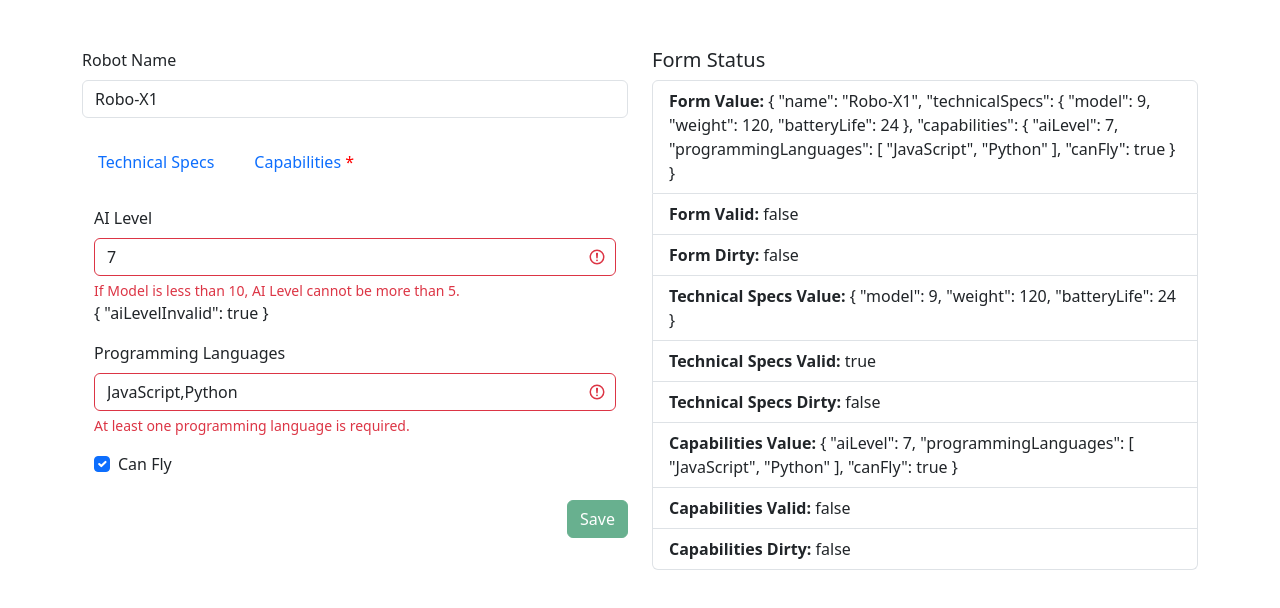
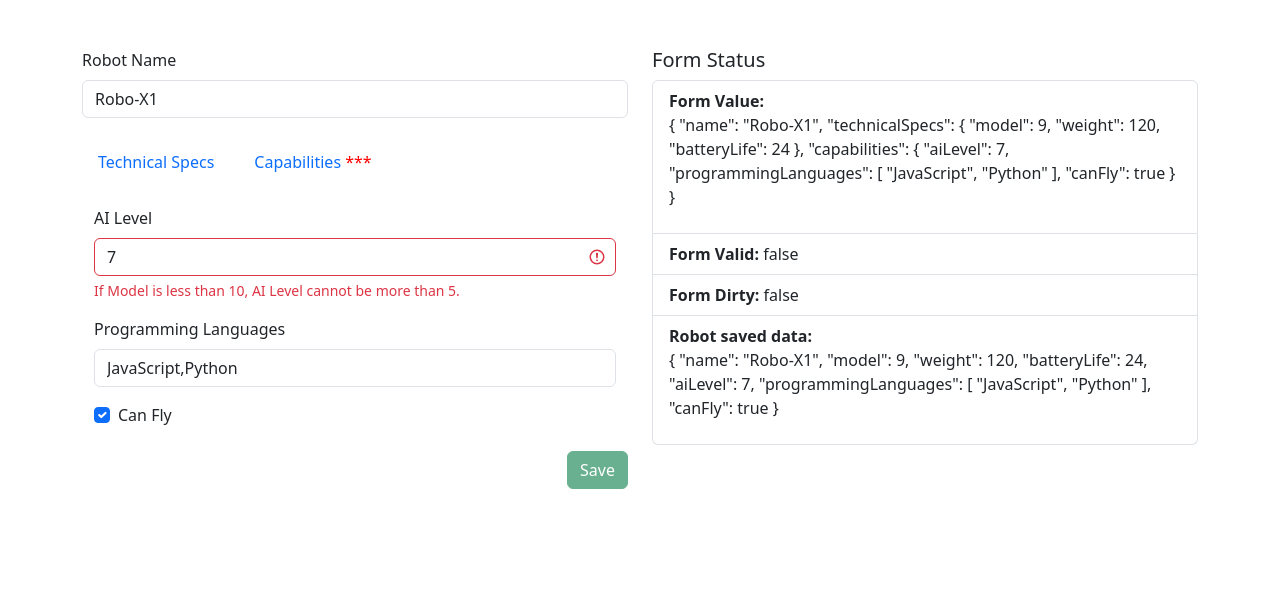
Before and after one commit to tbener/angular-forms-workshop, an Angular app: page /tab2 in a window 1280 px wide. Shown: the top 608 px of the page. Built offline with nearby package versions, Linux system fonts and the light colour scheme.

Commit message:
organize and add object display

```diff
--- a/src/app/form/robot-form.service.ts
+++ b/src/app/form/robot-form.service.ts
@@ -25,7 +25,6 @@ export class RobotFormService {
             canFly: [false]
         })
     }, { validators: modelToAiLevelValidator() });
-
 
     getFormInit() {
         this.loadData();
--- a/src/app/tabs/tab1/tab1.component.html
+++ b/src/app/tabs/tab1/tab1.component.html
@@ -3,7 +3,7 @@
         <label for="model" class="form-label">Model</label>
         <input id="model" type="number" formControlName="model" class="form-control"
             [class.is-invalid]="isInvalid('model')" />
-        <div *ngIf="isInvalid('model')" class="invalid-feedback">
+        <div class="invalid-feedback">
             Model is required.
         </div>
     </div>
@@ -12,7 +12,7 @@
         <label for="weight" class="form-label">Weight</label>
         <input id="weight" type="number" formControlName="weight" class="form-control"
             [class.is-invalid]="isInvalid('weight')" />
-        <div *ngIf="isInvalid('weight')" class="invalid-feedback">
+        <div class="invalid-feedback">
             Weight is required.
         </div>
     </div>
@@ -21,7 +21,7 @@
         <label for="batteryLife" class="form-label">Battery Life</label>
         <input id="batteryLife" type="number" formControlName="batteryLife" class="form-control"
             [class.is-invalid]="isInvalid('batteryLife')" />
-        <div *ngIf="isInvalid('batteryLife')" class="invalid-feedback">
+        <div class="invalid-feedback">
             Battery Life is required.
         </div>
     </div>
--- a/src/app/tabs/tab1/tab1.component.ts
+++ b/src/app/tabs/tab1/tab1.component.ts
@@ -1,6 +1,6 @@
-import { ChangeDetectionStrategy, Component, inject } from '@angular/core';
+import { Component, inject } from '@angular/core';
 import { RobotFormService } from '../../form/robot-form.service';
-import { FormGroup, ReactiveFormsModule } from '@angular/forms';
+import { ReactiveFormsModule } from '@angular/forms';
 import { CommonModule } from '@angular/common';
 
 @Component({
@@ -9,7 +9,6 @@ import { CommonModule } from '@angular/common';
   imports: [CommonModule, ReactiveFormsModule],
   templateUrl: './tab1.component.html',
   styleUrl: './tab1.component.scss',
-  changeDetection: ChangeDetectionStrategy.OnPush
 })
 export class Tab1Component {
   private robotFormService = inject(RobotFormService);
--- a/src/app/tabs/tab2/tab2.component.html
+++ b/src/app/tabs/tab2/tab2.component.html
@@ -13,9 +13,6 @@
             If Model is less than 10, AI Level cannot be more than 5.
         </div>
         }
-        <div>
-            {{ form.controls.aiLevel.errors | json }}
-        </div>
     </div>
 
     <div class="mb-3">
--- a/src/app/tabs/tab2/tab2.component.ts
+++ b/src/app/tabs/tab2/tab2.component.ts
@@ -1,4 +1,4 @@
-import { ChangeDetectionStrategy, ChangeDetectorRef, Component, inject, OnInit, signal } from '@angular/core';
+import { Component, inject } from '@angular/core';
 import { RobotFormService } from '../../form/robot-form.service';
 import { CommonModule, NgIf } from '@angular/common';
 import { ReactiveFormsModule } from '@angular/forms';
@@ -9,30 +9,12 @@ import { ReactiveFormsModule } from '@angular/forms';
   imports: [CommonModule, ReactiveFormsModule, NgIf],
   templateUrl: './tab2.component.html',
   styleUrl: './tab2.component.scss',
-  // changeDetection: ChangeDetectionStrategy.OnPush
 })
-export class Tab2Component implements OnInit {
+export class Tab2Component {
   private robotFormService = inject(RobotFormService);
   form = this.robotFormService.getCapabilitiesForm();
-  private cdr = inject(ChangeDetectorRef);
-  public readonly isInvalidSignal = signal<boolean>(false);
-
-
-  ngOnInit(): void {
-    // debugger
-    // this.isInv.set(this.form.controls.aiLevel.invalid)
-    // this.robotFormService.getForm().controls.technicalSpecs.valueChanges.subscribe(() => {
-    //   console.log('detectChanges');
-    //   this.isInv.set(this.form.controls.aiLevel.invalid)
-
-    // })
-    this.form.controls.aiLevel.statusChanges.subscribe(() => {
-      // this.form.controls.aiLevel.updateValueAndValidity();
-      // this.cdr.detectChanges();
-    })
-  }
 
   isInvalid(fieldName: string): boolean {
-    return this.form.get(fieldName)?.invalid || true; // && this.form.get(fieldName)?.touched || false;
+    return this.form.get(fieldName)?.invalid && this.form.get(fieldName)?.touched || false;
   }
 }
--- a/src/app/tabs/tabs-main/tabs-main.component.html
+++ b/src/app/tabs/tabs-main/tabs-main.component.html
@@ -13,16 +13,8 @@
             </form>
 
             <nav class="nav mb-4">
-                <a routerLink="tab1" class="nav-link btn me-2">Technical Specs
-                    @if (form.controls.technicalSpecs.invalid) {
-                    <span style="color: red">*</span>
-                    }
-                </a>
-                <a routerLink="tab2" class="nav-link btn ">Capabilities
-                    @if (form.controls.capabilities.invalid) {
-                    <span style="color: red">*</span>
-                    }
-                </a>
+                <a routerLink="tab1" class="nav-link btn me-2" [class.has-errors]="form.controls.technicalSpecs.invalid">Technical Specs</a>
+                <a routerLink="tab2" class="nav-link btn" [class.has-errors]="form.controls.capabilities.invalid">Capabilities</a>
             </nav>
 
             <div class="container mb-4">
@@ -40,7 +32,8 @@
             <ul class="list-group">
                 <!-- General Form Info -->
                 <li class="list-group-item">
-                    <strong>Form Value:</strong> {{ form.value | json }}
+                    <strong>Form Value:</strong>
+                    <p>{{ form.value | json }}</p>
                 </li>
                 <li class="list-group-item">
                     <strong>Form Valid:</strong> {{ form.valid }}
@@ -49,26 +42,9 @@
                     <strong>Form Dirty:</strong> {{ form.dirty }}
                 </li>
 
-                <!-- Technical Specs Group Info -->
                 <li class="list-group-item">
-                    <strong>Technical Specs Value:</strong> {{ form.get('technicalSpecs')?.value | json }}
-                </li>
-                <li class="list-group-item">
-                    <strong>Technical Specs Valid:</strong> {{ form.get('technicalSpecs')?.valid }}
-                </li>
-                <li class="list-group-item">
-                    <strong>Technical Specs Dirty:</strong> {{ form.get('technicalSpecs')?.dirty }}
-                </li>
-
-                <!-- Capabilities Group Info -->
-                <li class="list-group-item">
-                    <strong>Capabilities Value:</strong> {{ form.get('capabilities')?.value | json }}
-                </li>
-                <li class="list-group-item">
-                    <strong>Capabilities Valid:</strong> {{ form.get('capabilities')?.valid }}
-                </li>
-                <li class="list-group-item">
-                    <strong>Capabilities Dirty:</strong> {{ form.get('capabilities')?.dirty }}
+                    <strong>Robot saved data:</strong>
+                    <p>{{ robotData | json }}</p>
                 </li>
             </ul>
         </div>
--- a/src/app/tabs/tabs-main/tabs-main.component.scss
+++ b/src/app/tabs/tabs-main/tabs-main.component.scss
@@ -0,0 +1,4 @@
+.has-errors::after {
+    content: ' ***';
+    color: red;
+}
--- a/src/app/tabs/tabs-main/tabs-main.component.ts
+++ b/src/app/tabs/tabs-main/tabs-main.component.ts
@@ -1,9 +1,8 @@
-import { ChangeDetectionStrategy, ChangeDetectorRef, Component, inject, OnDestroy } from '@angular/core';
+import { ChangeDetectorRef, Component, inject } from '@angular/core';
 import { FormBuilder, ReactiveFormsModule } from '@angular/forms';
 import { RouterLink, RouterOutlet } from '@angular/router';
 import { RobotFormService } from '../../form/robot-form.service';
 import { CommonModule } from '@angular/common';
-import { Subscription } from 'rxjs';
 import { takeUntilDestroyed } from '@angular/core/rxjs-interop';
 
 @Component({
@@ -12,7 +11,6 @@ import { takeUntilDestroyed } from '@angular/core/rxjs-interop';
   imports: [RouterLink, RouterOutlet, ReactiveFormsModule, CommonModule],
   templateUrl: './tabs-main.component.html',
   styleUrl: './tabs-main.component.scss',
-  changeDetection: ChangeDetectionStrategy.OnPush
 })
 export class TabsMainComponent {
   private cdr = inject(ChangeDetectorRef);
@@ -20,6 +18,8 @@ export class TabsMainComponent {
 
   private robotFormService = inject(RobotFormService);
   form = this.robotFormService.getFormInit();
+
+  robotData = this.robotFormService.robotData;
 
   constructor() {
     this.form.controls.capabilities.statusChanges
@@ -29,7 +29,6 @@ export class TabsMainComponent {
       })
   }
 
-  // Check if the form is valid (main and subgroups)
   isFormValid(): boolean {
     return this.form.valid;
   }
@@ -44,8 +43,8 @@ export class TabsMainComponent {
 
   onSave() {
     if (this.isFormValid()) {
-      console.log('Robot Data:', this.form.value);
-      alert('Robot data saved successfully!');
+      this.robotFormService.saveData();
+      this.robotData = this.robotFormService.robotData;
     }
   }
 
```
